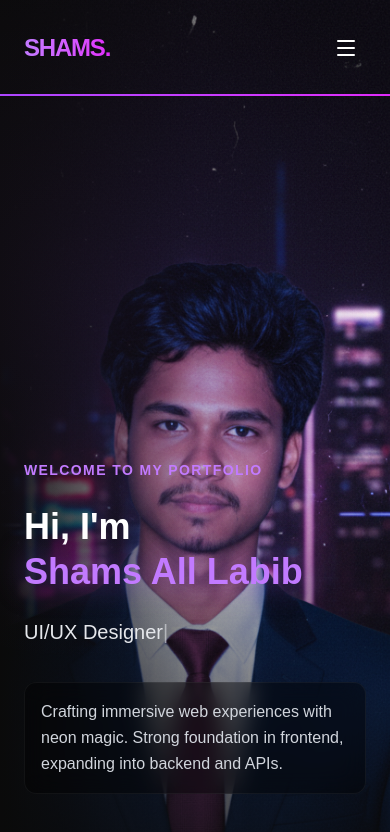
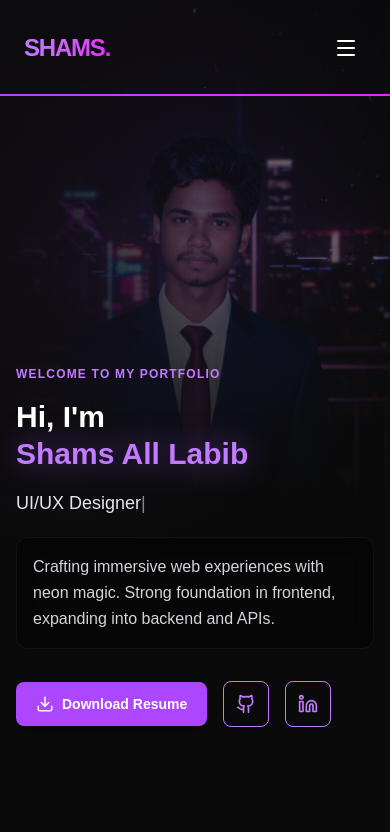
Before and after one commit to shams-labib/Next-JS-portfolio, a Next.js app: page / in a window 390 px wide. Shown: the top 832 px of the page. Built offline with nearby package versions, Linux system fonts and the light colour scheme.

Commit message:
modified

```diff
--- a/src/app/layout.jsx
+++ b/src/app/layout.jsx
@@ -3,8 +3,8 @@ import Footer from "@/components/Footer";
 import "./globals.css";
 
 export const metadata = {
-  title: "Shams | Dark Portfolio",
-  description: "Dark-friendly portfolio page",
+  title: "Shams All Labib",
+  description: "Fronted Developer Portfolio",
 };
 
 export default function RootLayout({ children }) {
--- a/src/components/Profile.jsx
+++ b/src/components/Profile.jsx
@@ -25,15 +25,9 @@ export default function Profile() {
       defaults: { ease: "power4.out", duration: 1 },
     });
 
-    tl.from(leftRef.current, {
-      opacity: 0,
-      y: 60,
-    }).from(
+    tl.from(leftRef.current, { opacity: 0, y: 40 }).from(
       rightRef.current,
-      {
-        opacity: 0,
-        scale: 0.85,
-      },
+      { opacity: 0, scale: 0.85 },
       "-=0.6",
     );
 
@@ -48,53 +42,48 @@ export default function Profile() {
       loop: true,
     });
 
-    return () => {
-      typed.destroy();
-    };
+    return () => typed.destroy();
   }, []);
 
   return (
-    <section className="relative bg-[#0a0a0a] min-h-screen flex items-center overflow-hidden">
-      {/* --- BACKGROUND SECTION (Optimized for Image Clarity) --- */}
+    <section className="relative bg-[#0a0a0a] min-h-[100svh] flex items-center overflow-hidden">
+      {/* BACKGROUND IMAGE */}
       <div className="absolute inset-0 z-0 flex">
         <div className="hidden lg:block w-1/2 bg-[#0a0a0a]" />
 
-        <div className="relative w-full lg:w-1/2 h-full">
+        <div className="relative w-full lg:w-1/2 h-[60vh] lg:h-full">
           <Image
             src="/pp.png"
             alt="Profile Background"
             fill
-            className="object-cover object-center" // Opacity সরিয়ে দেওয়া হয়েছে একদম ক্লিয়ার দেখানোর জন্য
+            className="object-cover object-center opacity-40 lg:opacity-100"
             priority
           />
 
-          {/* Left Fade: Smoothly blends into black without covering the face */}
           <div className="absolute inset-0 bg-gradient-to-r from-[#0a0a0a] via-[#0a0a0a]/20 to-transparent" />
-
-          {/* Bottom Fade: Blends into the bottom */}
           <div className="absolute inset-0 bg-gradient-to-t from-[#0a0a0a] via-transparent to-transparent" />
         </div>
       </div>
 
-      {/* Subtle Glows (Moved to background) */}
+      {/* Subtle glow */}
       <div className="absolute inset-0 bg-[radial-gradient(circle_at_20%_30%,rgba(168,85,247,0.05),transparent_50%)] pointer-events-none" />
 
       {/* CONTENT */}
-      <div className="relative z-10 w-full max-w-7xl mx-auto px-6 py-24 lg:py-0 grid lg:grid-cols-2 gap-16 items-center">
-        {/* LEFT CONTENT */}
-        <div ref={leftRef} className="space-y-6 order-2 lg:order-1">
-          <p className="text-sm tracking-widest text-purple-400 uppercase font-semibold">
+      <div className="relative z-10 w-full max-w-7xl mx-auto px-4 sm:px-6 py-16 lg:py-0 grid lg:grid-cols-2 gap-12 lg:gap-16 items-center">
+        {/* LEFT */}
+        <div ref={leftRef} className="space-y-4 order-2 lg:order-1">
+          <p className="text-xs sm:text-sm tracking-widest text-purple-400 uppercase font-semibold">
             Welcome to my portfolio
           </p>
 
-          <h1 className="text-4xl md:text-6xl font-bold leading-tight text-white">
+          <h1 className="text-3xl sm:text-4xl md:text-6xl font-bold leading-tight text-white">
             Hi, I'm <br />
             <span className="text-purple-400 drop-shadow-[0_0_15px_rgba(168,85,247,0.5)]">
               Shams All Labib
             </span>
           </h1>
 
-          <h2 className="text-xl md:text-2xl font-medium text-gray-200 min-h-[40px]">
+          <h2 className="text-lg sm:text-xl md:text-2xl font-medium text-gray-200 min-h-[32px]">
             <span ref={el}></span>
           </h2>
 
@@ -103,10 +92,10 @@ export default function Profile() {
             foundation in frontend, expanding into backend and APIs.
           </p>
 
-          <div className="flex items-center gap-4 pt-4">
+          <div className="flex flex-wrap items-center gap-4 pt-4">
             <button
               onClick={handleResumeDownload}
-              className="bg-purple-500 text-white font-semibold hover:bg-purple-600 shadow-lg hover:shadow-purple-500/50 transition-all duration-300 flex items-center gap-2 hover:scale-105 active:scale-95 px-6 py-3 rounded-lg"
+              className="bg-purple-500 text-white font-semibold hover:bg-purple-600 shadow-lg hover:shadow-purple-500/50 transition-all duration-300 flex items-center gap-2 hover:scale-105 active:scale-95 px-5 py-3 text-sm sm:text-base rounded-lg"
             >
               <Download size={18} />
               Download Resume
@@ -130,13 +119,11 @@ export default function Profile() {
           </div>
         </div>
 
-        {/* RIGHT SIDE (Empty spacer to keep image visible) */}
+        {/* RIGHT */}
         <div
           ref={rightRef}
-          className="relative flex justify-center lg:justify-end order-1 lg:order-2 h-[300px] lg:h-auto"
-        >
-          {/* Content removed to show the background image clearly */}
-        </div>
+          className="relative flex justify-center lg:justify-end order-1 lg:order-2 h-[200px] sm:h-[300px] lg:h-auto"
+        ></div>
       </div>
     </section>
   );
```
